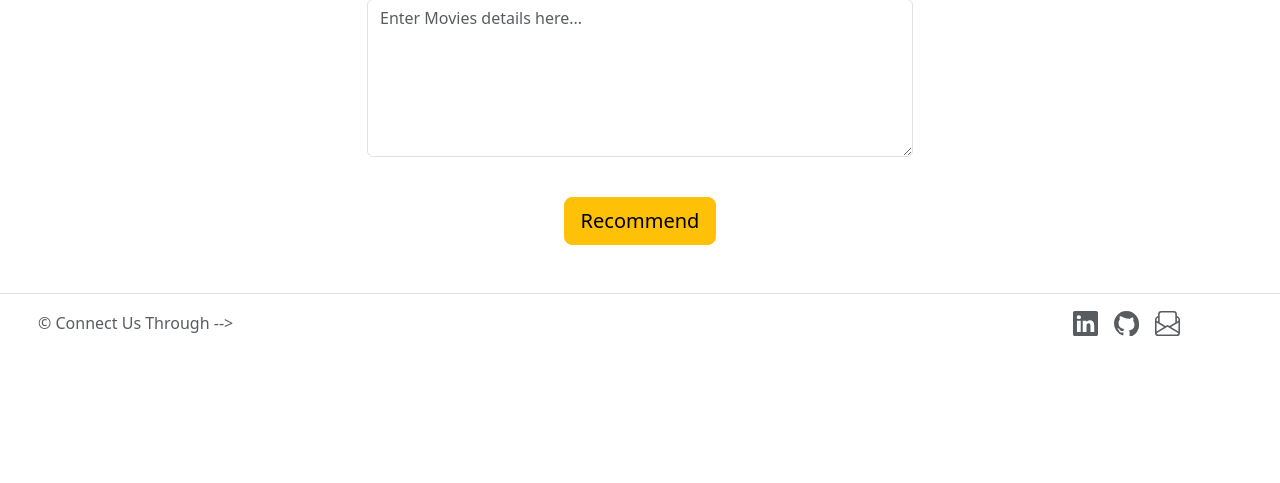
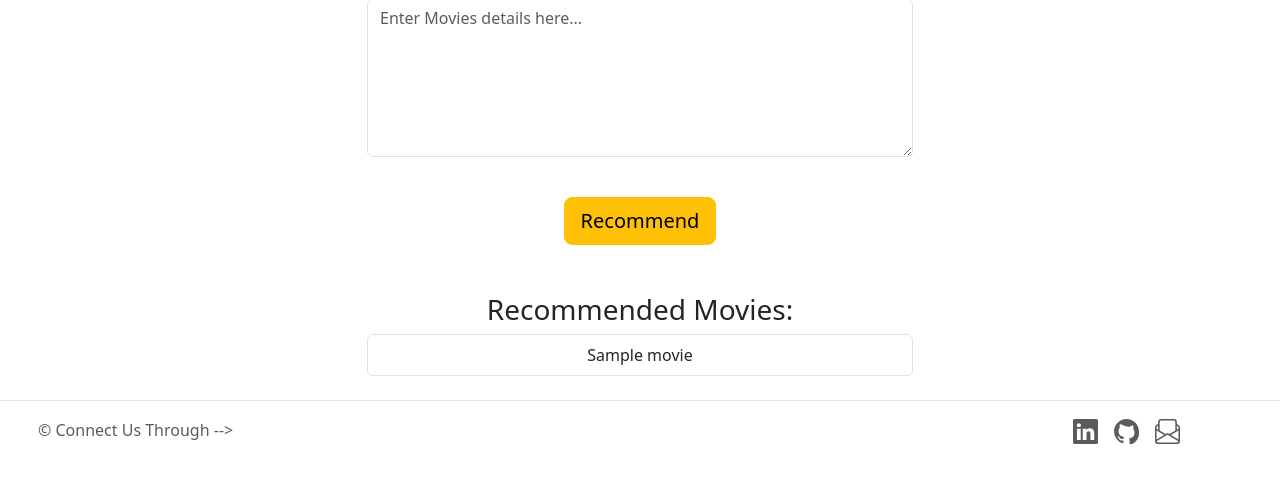
Before and after one commit to ChitwanRana/Media_Mate_Project, a Django app: template MediaMate/movies/templates/movies.html in a window 1280 px wide. Shown: the part 194-677 px from the top of the page. Run offline with Django 3.2, Linux system fonts and the light colour scheme; the template is opened without the code that fills it: most values are stand-ins (such as "Sample title", 1, 10 or a date in 2020).

Commit message:
Movie Recommend System Completed

```diff
--- a/MediaMate/movies/templates/movies.html
+++ b/MediaMate/movies/templates/movies.html
@@ -15,6 +15,18 @@
                     <button type="submit" class="btn btn-lg btn-warning mt-3">Recommend</button>
                 </form>
             </div>
+
+            <!-- Recommendation Section -->
+            {% if recommended_movies %}
+            <div class="recommendations mt-5">
+                <h3 class="text-center">Recommended Movies:</h3>
+                <ul class="list-group text-center">
+                    {% for movie in recommended_movies %}
+                        <li class="list-group-item">{{ movie }}</li>
+                    {% endfor %}
+                </ul>
+            </div>
+            {% endif %}
         </div>
     </div>
 </div>
```
Also changed, not shown: MediaMate/movies/views.py (+15 -5 lines), 2 other files. Lines whose indentation alone changed are shown as unchanged.
